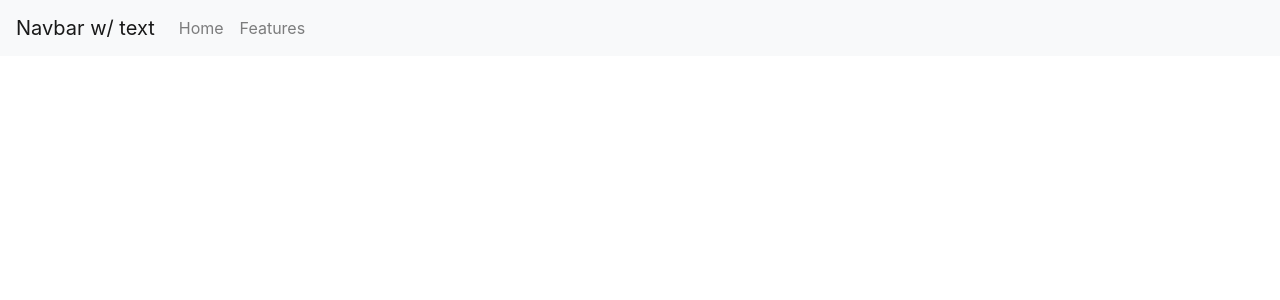
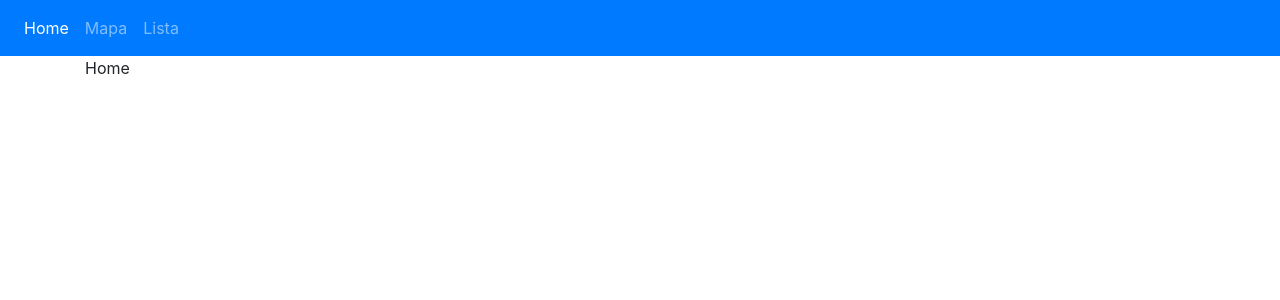
Before and after one commit to MateusBezzan123/Diretivas, an Angular app: page / in a window 1280 px wide. Shown: the top 300 px of the page. Built offline with nearby package versions, Linux system fonts and the light colour scheme.

Commit message:
Termino aula de ngswitch

```diff
--- a/src/app/diretiva-ngswitch/diretiva-ngswitch.component.html
+++ b/src/app/diretiva-ngswitch/diretiva-ngswitch.component.html
@@ -19,8 +19,7 @@
   integrity="sha384-OgVRvuATP1z7JjHLkuOU7Xw704+h835Lr+6QL9UvYjZE3Ipu6Tp75j7Bh/kR0JKI"
   crossorigin="anonymous"
 ></script>
-<nav class="navbar navbar-expand-lg navbar-light bg-light">
-  <a class="navbar-brand" href="#">Navbar w/ text</a>
+<nav class="navbar navbar-expand-lg navbar-dark bg-primary">
   <button
     class="navbar-toggler"
     type="button"
@@ -35,11 +34,34 @@
   <div class="collapse navbar-collapse" id="navbarText">
     <ul class="navbar-nav mr-auto">
       <li class="nav-item">
-        <a class="nav-link">Home </a>
+        <a
+          class="nav-link"
+          [class.active]="aba == 'home'"
+          (click)="aba = 'home'"
+          >Home
+        </a>
       </li>
       <li class="nav-item">
-        <a class="nav-link">Features</a>
+        <a
+          class="nav-link"
+          [class.active]="aba == 'mapa'"
+          (click)="aba = 'mapa'"
+          >Mapa</a
+        >
+      </li>
+      <li class="nav-item">
+        <a
+          class="nav-link"
+          [class.active]="aba == 'lista'"
+          (click)="aba = 'lista'"
+          >Lista</a
+        >
       </li>
     </ul>
   </div>
 </nav>
+<div class="container" [ngSwitch]="aba">
+  <p *ngSwitchCase="'mapa'">Modo Mapa ativado</p>
+  <p *ngSwitchCase="'lista'">Modo Lista ativado</p>
+  <p *ngSwitchDefault>Home</p>
+</div>
--- a/src/app/diretiva-ngswitch/diretiva-ngswitch.component.ts
+++ b/src/app/diretiva-ngswitch/diretiva-ngswitch.component.ts
@@ -3,13 +3,12 @@
 @Component({
   selector: 'app-diretiva-ngswitch',
   templateUrl: './diretiva-ngswitch.component.html',
-  styleUrls: ['./diretiva-ngswitch.component.scss']
+  styleUrls: ['./diretiva-ngswitch.component.scss'],
 })
 export class DiretivaNgswitchComponent implements OnInit {
+  aba: string = 'home';
 
-  constructor() { }
+  constructor() {}
 
-  ngOnInit(): void {
-  }
-
+  ngOnInit(): void {}
 }
```
